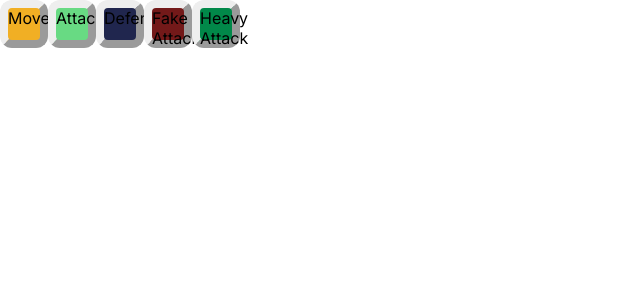
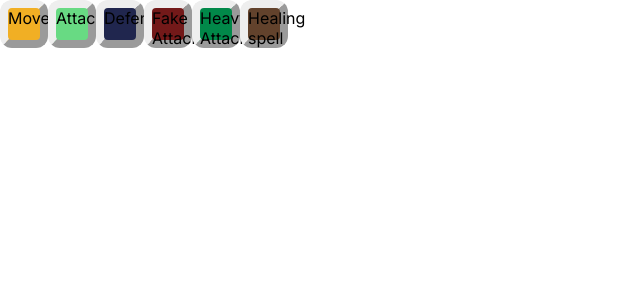
Before and after one commit to Palomia/gmtk-2023, a Next.js app: page / in a window 1280 px wide. Shown: the top 300 px of the page, without its empty margins (0-640 px from the left). Built offline with nearby package versions, Linux system fonts and the light colour scheme.

Commit message:
Add healing spell

```diff
--- a/src/app/ActionBank.tsx
+++ b/src/app/ActionBank.tsx
@@ -7,6 +7,7 @@ const listActions = [
   'Defense',
   'Fake Attack',
   'Heavy Attack',
+  'Healing spell',
 ];
 const htmlActions = listActions.map((name) => (
   <li key={name}>
```
